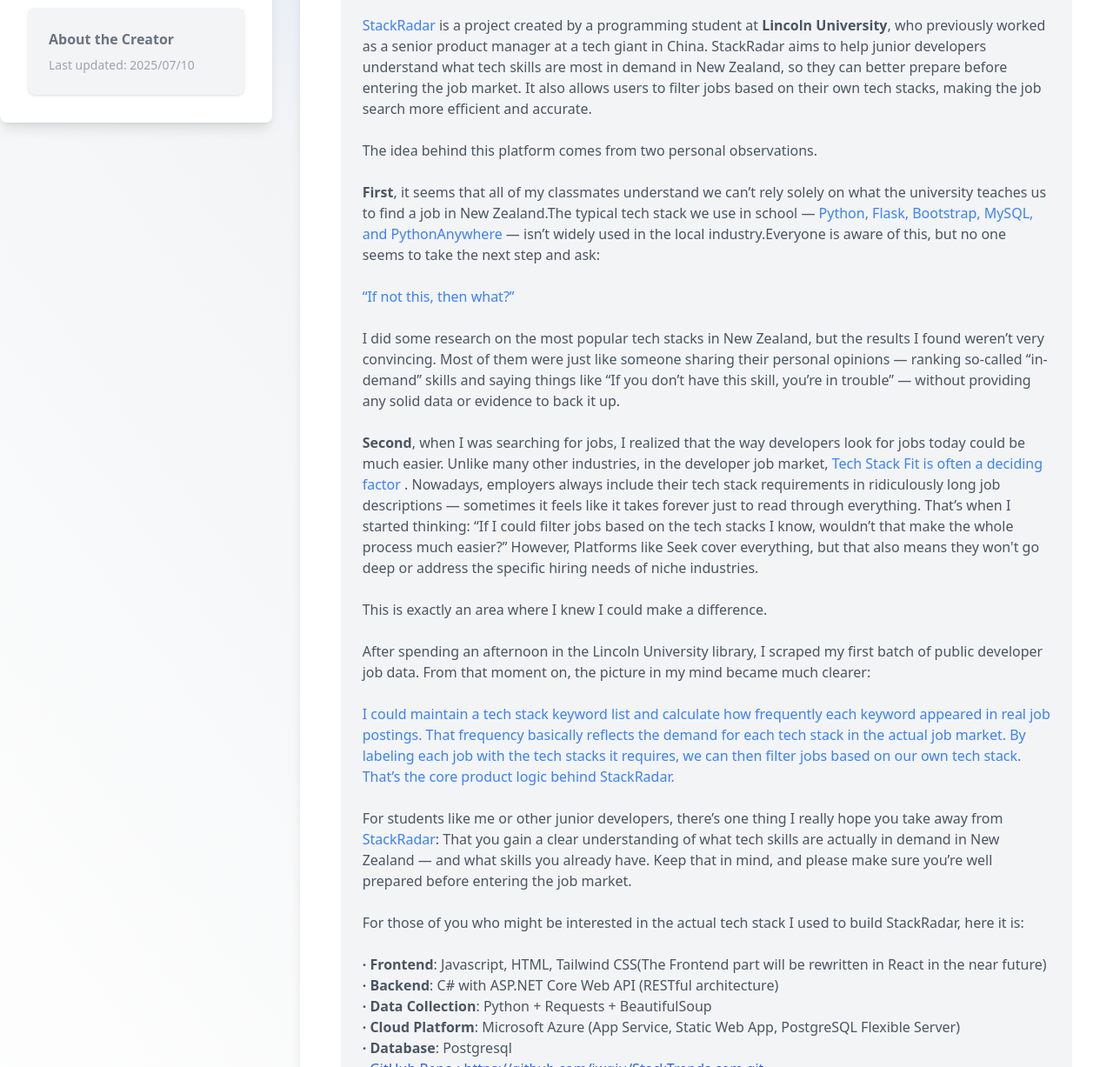
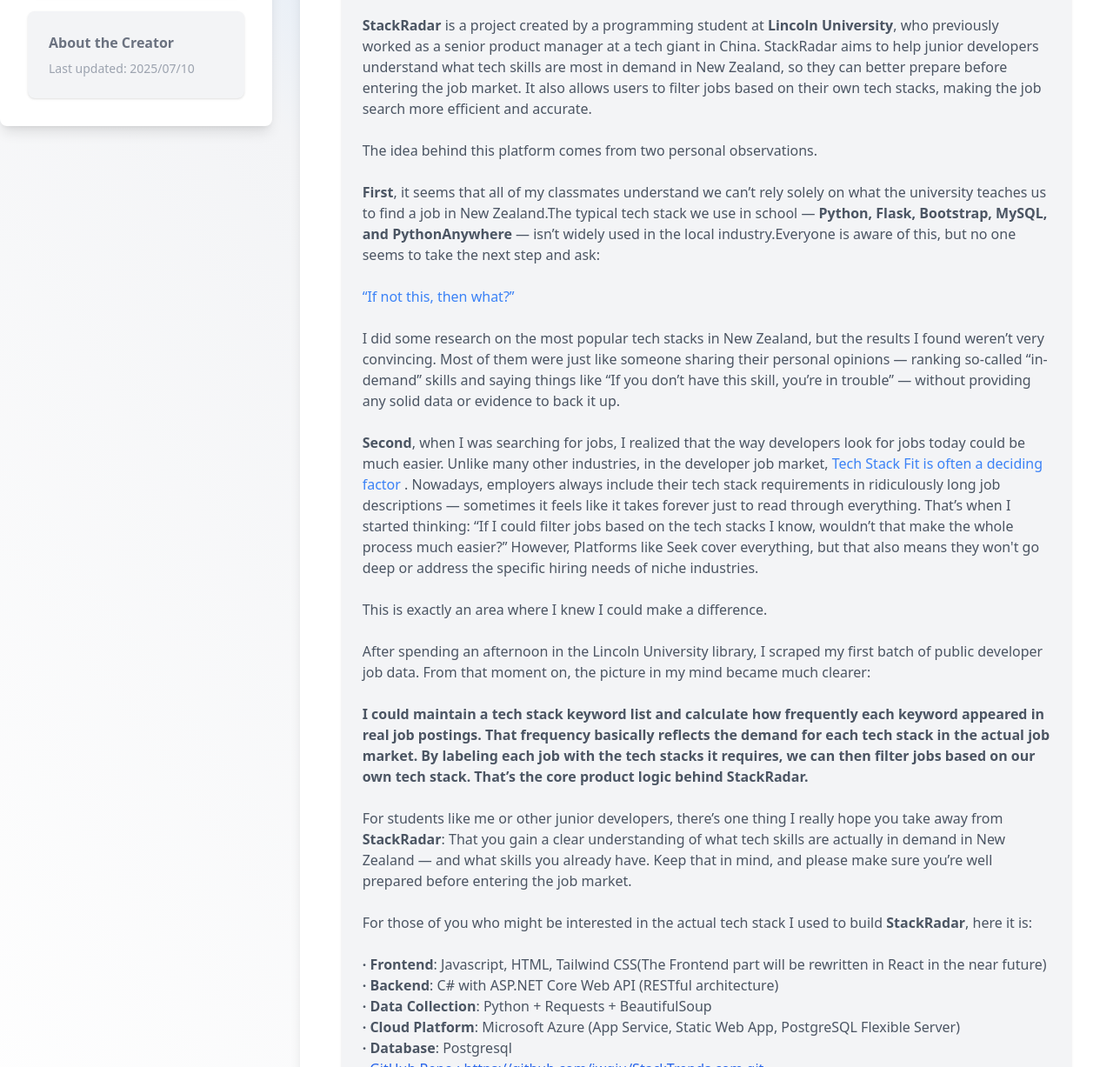
Before and after one commit to jwqiu/StackTrends.com, a plain HTML site: page 02_frontend/About.html in a window 1280 px wide. Shown: the part 295-1522 px from the top of the page at 87% size. Drawn offline with nearby package versions, Linux system fonts and the light colour scheme.

Commit message:
UI improvements & article polish

```diff
--- a/02_frontend/About.html
+++ b/02_frontend/About.html
@@ -48,11 +48,11 @@
         <div class="flex flex-col gap-y-6 md:flex-row gap-x-8 mt-8 mb-8 container mx-auto px-4 sm:px-0">
             <div class="w-full md:w-1/4 h-full min-w-[300px] flex flex-col gap-y-4 bg-white p-8 rounded-lg shadow-lg article-list">
                 <p class="text-lg text-gray-600">✍️ Article List</p>
-                <div class="bg-gray-100 p-6 rounded-lg shadow flex flex-col gap-y-2 cursor-pointer hover:border-2 hover:border-blue-500 hover:scale-105 " data-id="StackRadar">
+                <div class="bg-gray-100 p-6 rounded-lg shadow flex flex-col gap-y-2 cursor-pointer hover:scale-105 transition-transform duration-300" data-id="StackRadar">
                     <p class="text-md text-gray-500 font-bold">About the StackRadar</p>
                     <p class="text-sm text-gray-400">Last updated: 2025/07/10</p>
                 </div>
-                <div class="bg-gray-100 p-6 rounded-lg shadow flex flex-col gap-y-2 cursor-pointer hover:border-2 hover:border-blue-500 hover:scale-105 " data-id="Author">
+                <div class="bg-gray-100 p-6 rounded-lg shadow flex flex-col gap-y-2 cursor-pointer  hover:scale-105 transition-transform duration-300" data-id="Author">
                     <p class="text-md text-gray-500 font-bold">About the Creator</p>
                     <p class="text-sm text-gray-400">Last updated: 2025/07/10</p>
                 </div>
@@ -63,21 +63,21 @@
                     <p class="text-md text-gray-400">Last updated: 2025/07/10</p>
                     <div class="bg-gray-100 p-6 rounded-lg shadow flex flex-col gap-y-4">
                         <p class="text-md text-gray-600 "style="white-space: pre-line;">
-                            <span class=" text-blue-500">StackRadar</span> is a project created by a programming student at <span class="font-bold ">Lincoln University</span>, who previously worked as a senior product manager at a tech giant in China. StackRadar aims to help junior developers understand what tech skills are most in demand in New Zealand, so they can better prepare before entering the job market. It also allows users to filter jobs based on their own tech stacks, making the job search more efficient and accurate.
+                            <span class=" font-bold">StackRadar</span> is a project created by a programming student at <span class="font-bold ">Lincoln University</span>, who previously worked as a senior product manager at a tech giant in China. StackRadar aims to help junior developers understand what tech skills are most in demand in New Zealand, so they can better prepare before entering the job market. It also allows users to filter jobs based on their own tech stacks, making the job search more efficient and accurate.
 
                             The idea behind this platform comes from two personal observations.
 
-                            <span class="font-bold">First</span>, it seems that all of my classmates understand we can’t rely solely on what the university teaches us to find a job in New Zealand.The typical tech stack we use in school — <span class="text-blue-500">Python, Flask, Bootstrap, MySQL, and PythonAnywhere</span> — isn’t widely used in the local industry.Everyone is aware of this, but no one seems to take the next step and ask: <br><br> <span class=" text-blue-500">“If not this, then what?”</span> <br><br> I did some research on the most popular tech stacks in New Zealand, but the results I found weren’t very convincing. Most of them were just like someone sharing their personal opinions — ranking so-called “in-demand” skills and saying things like “If you don’t have this skill, you’re in trouble” — without providing any solid data or evidence to back it up.
+                            <span class="font-bold">First</span>, it seems that all of my classmates understand we can’t rely solely on what the university teaches us to find a job in New Zealand.The typical tech stack we use in school — <span class="font-bold">Python, Flask, Bootstrap, MySQL, and PythonAnywhere</span> — isn’t widely used in the local industry.Everyone is aware of this, but no one seems to take the next step and ask: <br><br> <span class=" text-blue-500">“If not this, then what?”</span> <br><br> I did some research on the most popular tech stacks in New Zealand, but the results I found weren’t very convincing. Most of them were just like someone sharing their personal opinions — ranking so-called “in-demand” skills and saying things like “If you don’t have this skill, you’re in trouble” — without providing any solid data or evidence to back it up.
 
                             <span class="font-bold">Second</span>, when I was searching for jobs, I realized that the way developers look for jobs today could be much easier. Unlike many other industries, in the developer job market, <span class="text-blue-500">Tech Stack Fit is often a deciding factor</span> . Nowadays, employers always include their tech stack requirements in ridiculously long job descriptions — sometimes it feels like it takes forever just to read through everything. That’s when I started thinking: “If I could filter jobs based on the tech stacks I know, wouldn’t that make the whole process much easier?” However, Platforms like Seek cover everything, but that also means they won't go deep or address the specific hiring needs of niche industries.
 
                             This is exactly an area where I knew I could make a difference.
 
-                            After spending an afternoon in the Lincoln University library, I scraped my first batch of public developer job data. From that moment on, the picture in my mind became much clearer: <br><br> <span class="text-blue-500">I could maintain a tech stack keyword list and calculate how frequently each keyword appeared in real job postings. That frequency basically reflects the demand for each tech stack in the actual job market. By labeling each job with the tech stacks it requires, we can then filter jobs based on our own tech stack. That’s the core product logic behind <span class="">StackRadar</span>.</span>
+                            After spending an afternoon in the Lincoln University library, I scraped my first batch of public developer job data. From that moment on, the picture in my mind became much clearer: <br><br> <span class="font-bold">I could maintain a tech stack keyword list and calculate how frequently each keyword appeared in real job postings. That frequency basically reflects the demand for each tech stack in the actual job market. By labeling each job with the tech stacks it requires, we can then filter jobs based on our own tech stack. That’s the core product logic behind <span class="">StackRadar</span>.</span>
 
-                            For students like me or other junior developers, there’s one thing I really hope you take away from <span class="text-blue-500">StackRadar</span>: That you gain a clear understanding of what tech skills are actually in demand in New Zealand — and what skills you already have. Keep that in mind, and please make sure you’re well prepared before entering the job market.
+                            For students like me or other junior developers, there’s one thing I really hope you take away from <span class="font-bold">StackRadar</span>: That you gain a clear understanding of what tech skills are actually in demand in New Zealand — and what skills you already have. Keep that in mind, and please make sure you’re well prepared before entering the job market.
 
-                            For those of you who might be interested in the actual tech stack I used to build <span class="">StackRadar</span>, here it is:
+                            For those of you who might be interested in the actual tech stack I used to build <span class="font-bold">StackRadar</span>, here it is:
 
                             <span class="font-bold ">· Frontend</span>: Javascript, HTML, Tailwind CSS(The Frontend part will be rewritten in React in the near future)
                             <span class="font-bold ">· Backend</span>: C# with ASP.NET Core Web API (RESTful architecture)
@@ -110,11 +110,14 @@
                             · <span class="font-bold">Frameworks / Libraries:</span> <span class=""></span>Jinja2, BeautifulSoup, Leaflet.js
                             · <span class="font-bold">Database:</span> <span class="">PostgreSQL</span>, MySQL
                             · <span class="font-bold">Cloud & DevOps:</span> Microsoft <span class="">Azure</span> (App Service, Static Web App, PostgreSQL Flexible Server), PythonAnywhere, GitHub Actions, Git, GitHub
+                            · <span class="font-bold">AI / ML:</span> YOLOv8, PyTorch, LabelImg
                             · <span class="font-bold">Others:</span> RESTful API design, Web scraping, Axure RP
                             <!-- I completely understand that if we're looking purely at coding experience, I may not be the strongest candidate — I’ve only been programming for about a year. But if product design and UI/UX design are also part of the equation, I genuinely believe I might be one of the best junior indie developers in this country, I’ve seen countless poorly designed products — not just from junior developers, but even from some senior ones. -->
-                            I’m probably not the best fit for companies facing major technical bottlenecks that require a senior engineer to architect everything from scratch. <span class="text-blue-500">But if you’re looking for someone who can turn ideas into fully functional products — handling everything from product design and UI/UX to full-stack development and cloud deployment — then I genuinely believe I’m one of the strongest candidates you’ll find.</span>
+                            I may not be the most experienced engineer in traditional software development, <span class="text-blue-500">But if you’re looking for someone who can turn ideas into fully functional products — covering product design(PRD), UI/UX, full-stack development and cloud deployment — I truly believe I can be a strong fit. </span>
 
-                            That’s not just because I’m <span class="text-blue-500">proficient in many of the most in-demand tech stacks</span> in New Zealand, such as C#, .NET, React, JavaScript, and Azure. More importantly, I <span class="text-blue-500">also bring extensive industry experience</span>. I previously worked as a product manager for 9 years in China, including 6 years at Tencent — the largest internet company in China — where I developed strong skills in product design, UI/UX, and project management - all beyond coding.
+                            That’s not just because  <span class="font-bold">I’m proficient in many of the most in-demand tech stacks</span> in New Zealand, such as C#, .NET, React, JavaScript, and Azure. More importantly,  <span class="font-bold">I also bring a unique blend of product and development expertise</span>.
+
+                            I previously worked as a product manager for 9 years in China, including 6 years at Tencent — the largest internet company in China — where I developed strong skills in product design, UI/UX, and project management. This means that Compared to other full-stack developers, I not only handle the general areas of software development — frontend, backend, databases, deployment — but also bring product and design expertise. <span class="text-blue-600">In practice, I can function as a one-person team — product owner, designer, and developer combined.</span>
 
                             That experience not only shaped the way I think about products, but also gave me strong professional habits — like effective cross-functional communication, ability to manage competing priorities, consistently pushing slightly beyond my current capabilities. These are things that many junior, or even intermediate developers, haven’t had the chance to develop yet — and I believe that makes me stand out.
 
--- a/02_frontend/static/js/About.js
+++ b/02_frontend/static/js/About.js
@@ -16,10 +16,10 @@
         if (target) target.style.display = "flex";
 
             // 取消所有高亮
-        articleButtons.forEach(btn => btn.classList.remove("bg-blue-100"));
+        articleButtons.forEach(btn => btn.classList.remove("border-2", "border-blue-500"));
 
         // 给当前点击项加高亮
-        button.classList.add("bg-blue-100");
+        button.classList.add("border-2", "border-blue-500");
 
     });
 
```
